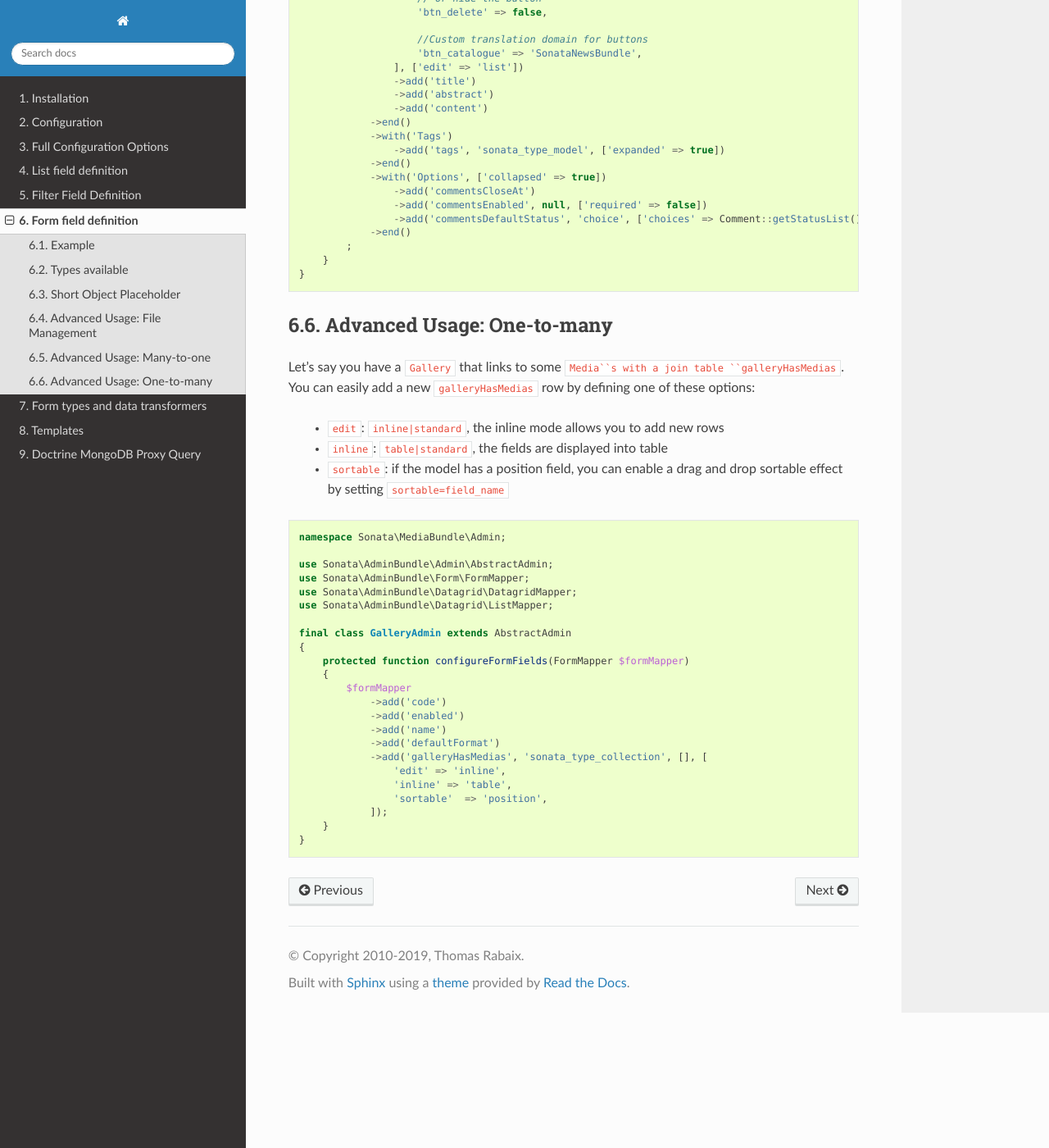
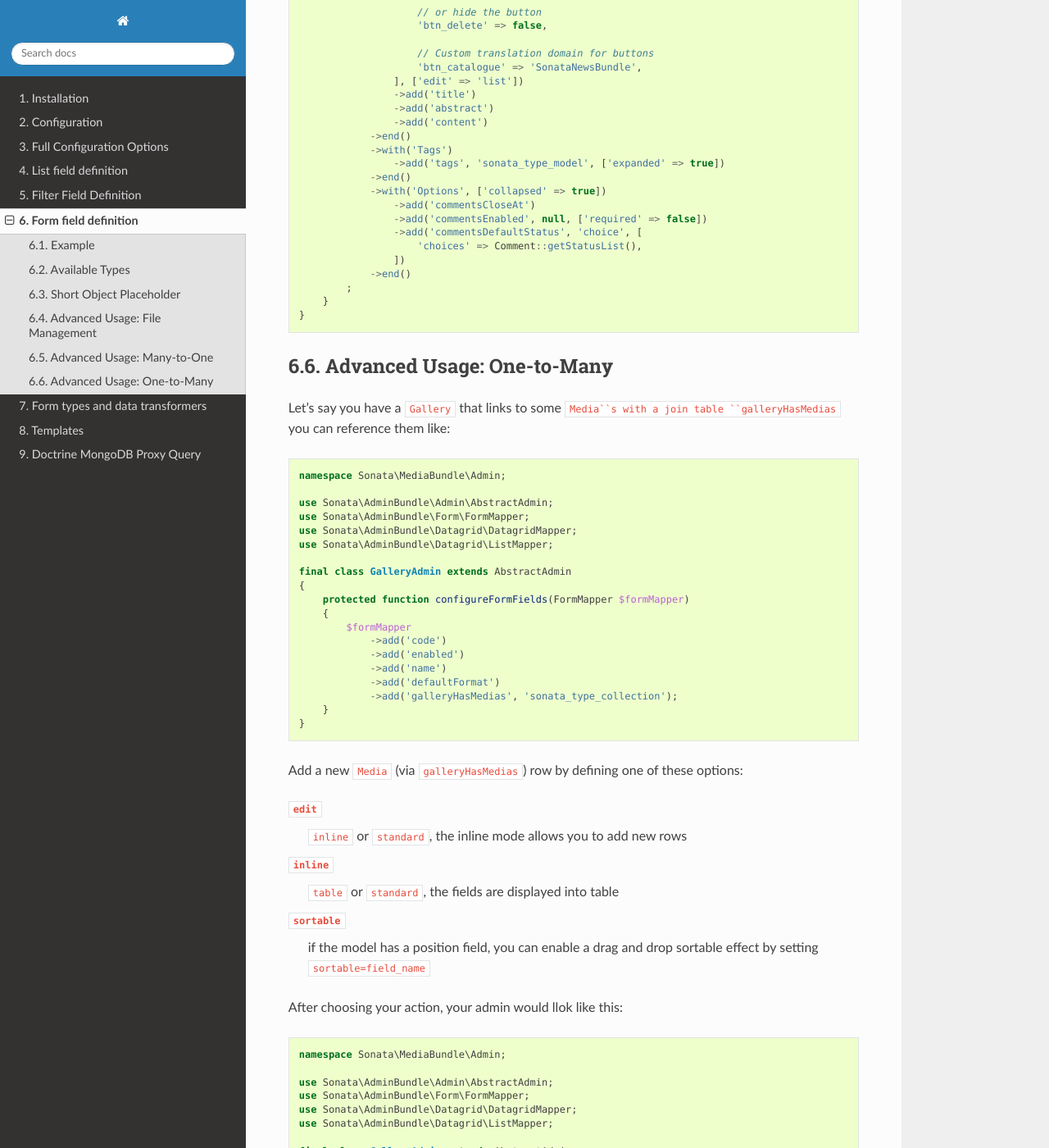
Before and after one commit to sonata-project/SonataDoctrineMongoDBAdminBundle, a Sphinx documentation site: the page built from docs/reference/form_field_definition.rst, in a window 1280 px wide and 1400 px high, scrolled down 3377 px. Shown: the whole window at 82% size. Built offline with Sphinx 7.4.7 and the Read the Docs theme 2.0.0, drawn with Linux system fonts in a browser that asks for light colours; some of the changed text lies outside the part shown.

Commit message:
Fix docs

```diff
--- a/docs/reference/form_field_definition.rst
+++ b/docs/reference/form_field_definition.rst
@@ -53,7 +53,7 @@ Example
     field. This can be an issue for HTML5 browsers as they provide client-side
     validation.
 
-Types available
+Available Types
 ---------------
 
     - array
@@ -75,7 +75,7 @@ Short Object Placeholder
 
 When using Many-to-One or One-to-One relations with Sonata Type fields, a short
 object description is used to represent the target object. If no object is selected,
-a 'No selection' placeholder will be used. If you want to customize this placeholder,
+a "No selection" placeholder will be used. If you want to customize this placeholder,
 you can use the corresponding option in the form field definition::
 
     namespace Sonata\NewsBundle\Admin;
@@ -171,7 +172,7 @@ With the ``standard`` and ``list`` options, you can create a new ``User`` by cli
                         // or hide the button
                         'btn_delete' => false,
 
-                        //Custom translation domain for buttons
+                        // Custom translation domain for buttons
                         'btn_catalogue' => 'SonataNewsBundle',
                     ], ['edit' => 'list'])
                     ->add('title')
@@ -184,25 +185,52 @@ With the ``standard`` and ``list`` options, you can create a new ``User`` by cli
                 ->with('Options', ['collapsed' => true])
                     ->add('commentsCloseAt')
                     ->add('commentsEnabled', null, ['required' => false])
-                    ->add('commentsDefaultStatus', 'choice', ['choices' => Comment::getStatusList()])
+                    ->add('commentsDefaultStatus', 'choice', [
+                        'choices' => Comment::getStatusList(),
+                    ])
                 ->end()
             ;
         }
     }
 
-Advanced Usage: One-to-many
+Advanced Usage: One-to-Many
 ---------------------------
 
 Let's say you have a ``Gallery`` that links to some ``Media``s with a join table
-``galleryHasMedias``. You can easily add a new ``galleryHasMedias`` row by
-defining one of these options:
+``galleryHasMedias`` you can reference them like::
 
-  - ``edit``: ``inline|standard``, the inline mode allows you to add new rows
-  - ``inline``: ``table|standard``, the fields are displayed into table
-  - ``sortable``: if the model has a position field, you can enable a drag and
-    drop sortable effect by setting ``sortable=field_name``
+    namespace Sonata\MediaBundle\Admin;
 
-.. code-block:: php
+    use Sonata\AdminBundle\Admin\AbstractAdmin;
+    use Sonata\AdminBundle\Form\FormMapper;
+    use Sonata\AdminBundle\Datagrid\DatagridMapper;
+    use Sonata\AdminBundle\Datagrid\ListMapper;
+
+    final class GalleryAdmin extends AbstractAdmin
+    {
+        protected function configureFormFields(FormMapper $formMapper)
+        {
+            $formMapper
+                ->add('code')
+                ->add('enabled')
+                ->add('name')
+                ->add('defaultFormat')
+                ->add('galleryHasMedias', 'sonata_type_collection');
+        }
+    }
+
+Add a new ``Media`` (via ``galleryHasMedias``) row by defining one of these options:
+
+``edit``
+    ``inline`` or ``standard``, the inline mode allows you to add new rows
+
+``inline``
+    ``table`` or ``standard``, the fields are displayed into table
+
+``sortable``
+    if the model has a position field, you can enable a drag and drop sortable effect by setting ``sortable=field_name``
+
+After choosing your action, your admin would llok like this::
 
     namespace Sonata\MediaBundle\Admin;
 
```
Also changed, not shown: other parts of docs/reference/form_field_definition.rst (+4 -3 lines), docs/reference/query_proxy.rst (+1 -6 lines).
